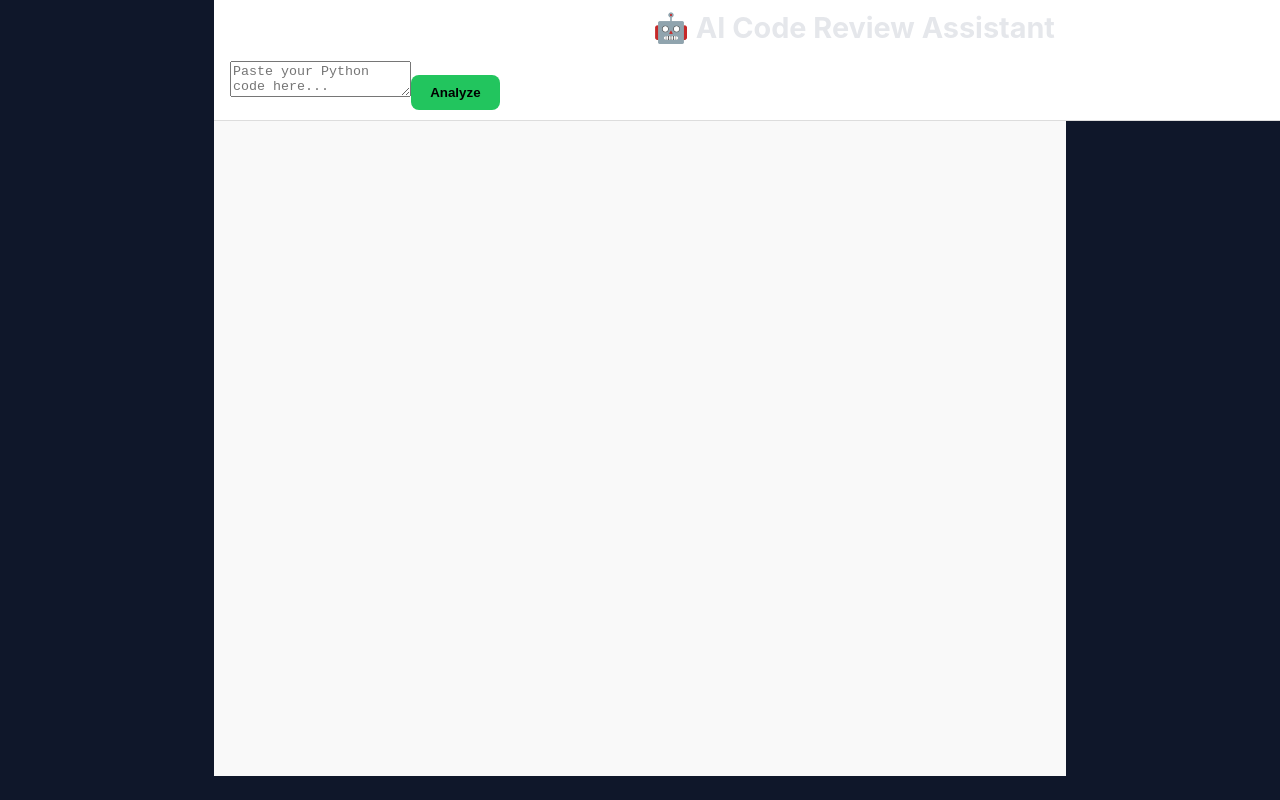
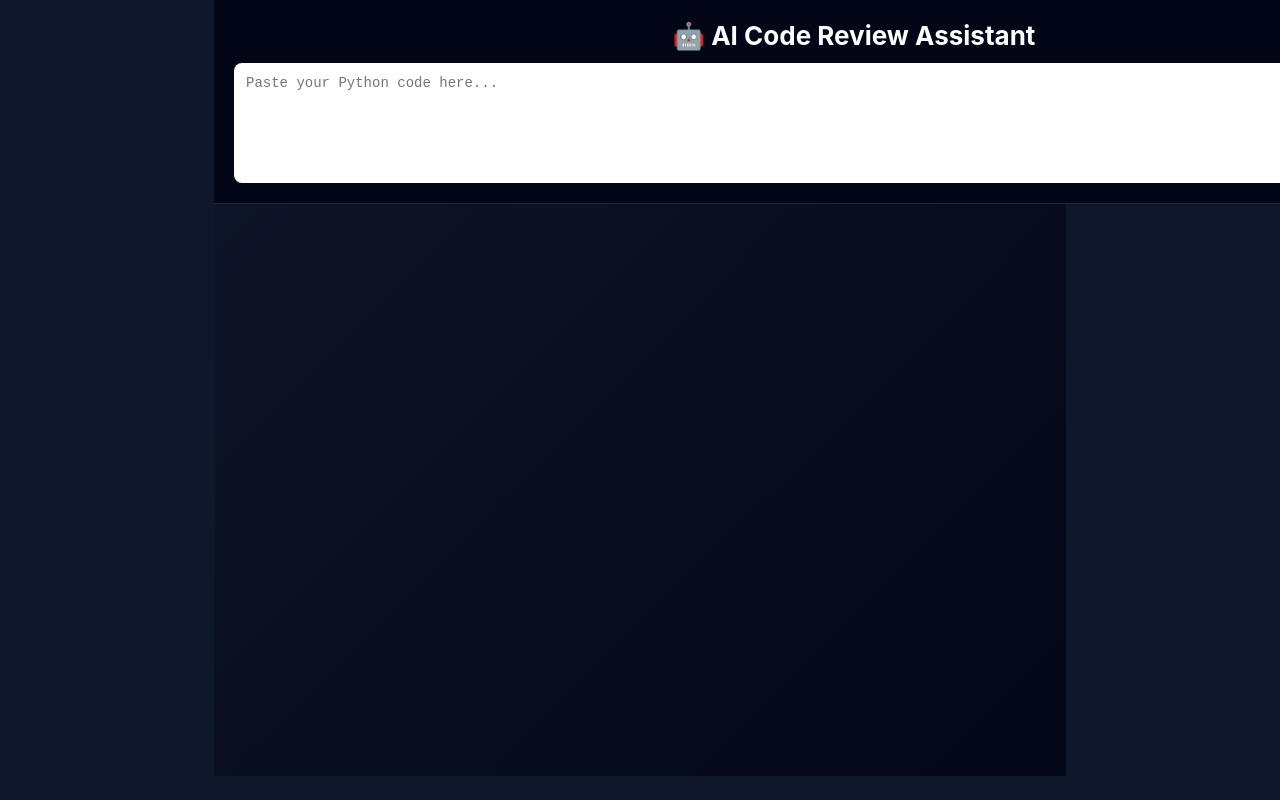
Before and after one commit to coderboom-04/ai-code-review-assistant, a React app in the folder frontend/: page / in a window 1280 px wide. Built offline with nearby package versions, Linux system fonts and the light colour scheme; the HTML template or start-up script is replaced by a standard one.

Commit message:
changed css

```diff
--- a/frontend/src/App.css
+++ b/frontend/src/App.css
@@ -2,24 +2,63 @@
 .page {
   height: 100vh;
   overflow: hidden;
-  background: #f9f9f9;
+  background: linear-gradient(135deg, #0f172a, #020617);
+  color: white;
 }
 
-/* Fixed top input area */
+/* Fixed top section */
 .fixed-top {
   position: fixed;
   top: 0;
   width: 100%;
-  background: white;
+  background: #020617;
   z-index: 1000;
-  padding: 10px 16px;
-  border-bottom: 1px solid #ddd;
+  padding: 20px;
+  border-bottom: 1px solid #1e293b;
+}
+
+/* Header */
+.header {
+  font-size: 26px;
+  font-weight: bold;
+  margin-bottom: 12px;
+  color: white;
+}
+
+/* Code input container */
+.code-input {
+  display: flex;
+  gap: 12px;
+  align-items: flex-end;
+}
+
+/* Textarea */
+.code-input textarea {
+  flex: 1;
+  height: 120px;
+  padding: 12px;
+  font-size: 14px;
+  border-radius: 8px;
+  border: none;
+  outline: none;
+  resize: none;
+}
+
+/* Analyze button */
+.code-input button {
+  background: #22c55e;
+  color: black;
+  font-weight: bold;
+  padding: 14px 20px;
+  border-radius: 8px;
+  border: none;
+  cursor: pointer;
 }
 
 /* Scrollable chat area */
 .chat-scroll {
-  margin-top: 220px; /* adjust if needed */
-  height: calc(100vh - 220px);
+  margin-top: 260px; /* MUST match fixed-top height */
+  height: calc(100vh - 260px);
   overflow-y: auto;
   padding: 20px;
 }
--- a/frontend/src/components/CodeInput.jsx
+++ b/frontend/src/components/CodeInput.jsx
@@ -9,16 +9,10 @@ export default function CodeInput({ onSend }) {
         value={code}
         onChange={(e) => setCode(e.target.value)}
         placeholder="Paste your Python code here..."
+        rows={5}
       />
 
-      <button
-        onClick={() => {
-          if (code.trim() !== "") {
-            onSend(code);
-            setCode(""); // optional: clear after send
-          }
-        }}
-      >
+      <button onClick={() => onSend(code)}>
         Analyze
       </button>
     </div>
```
